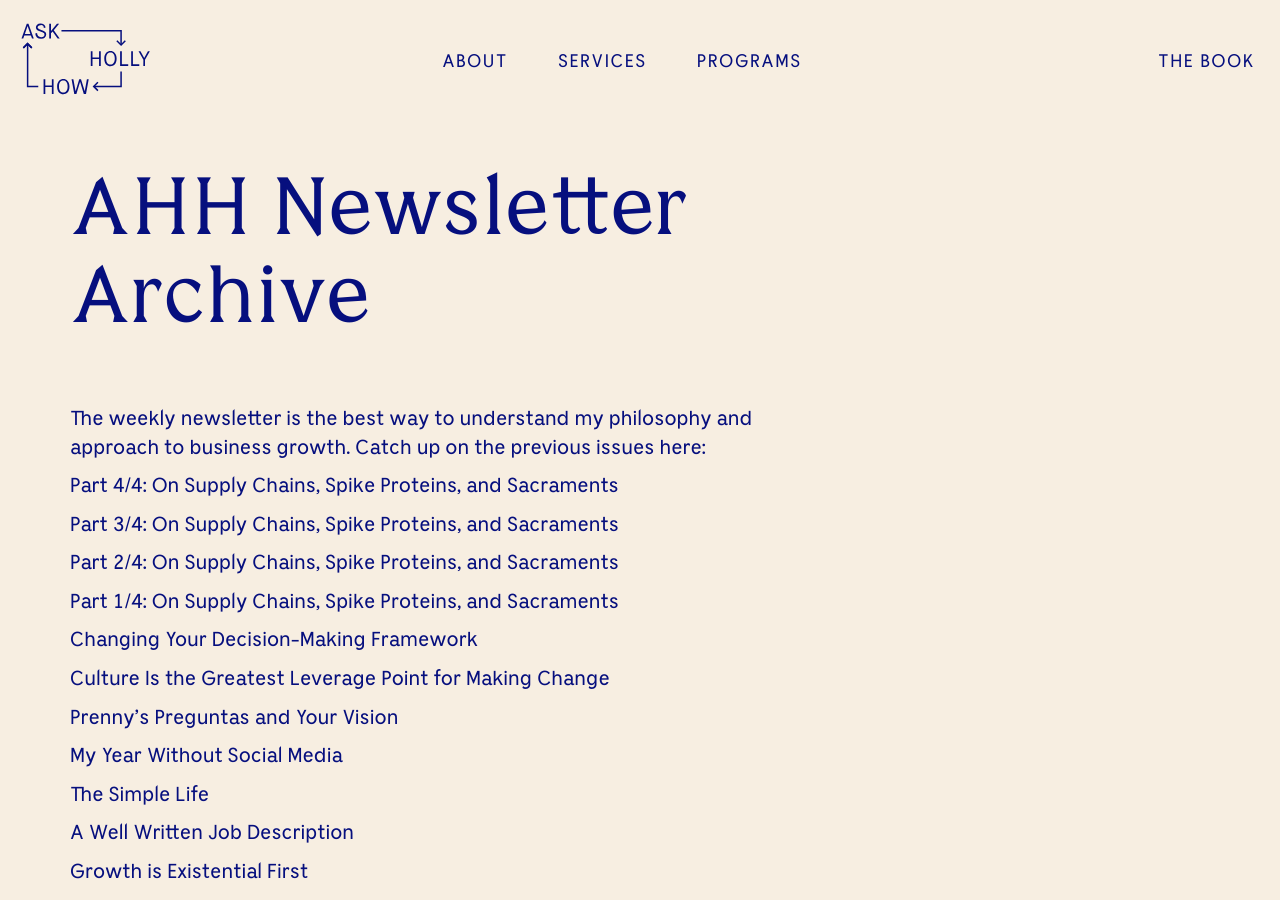
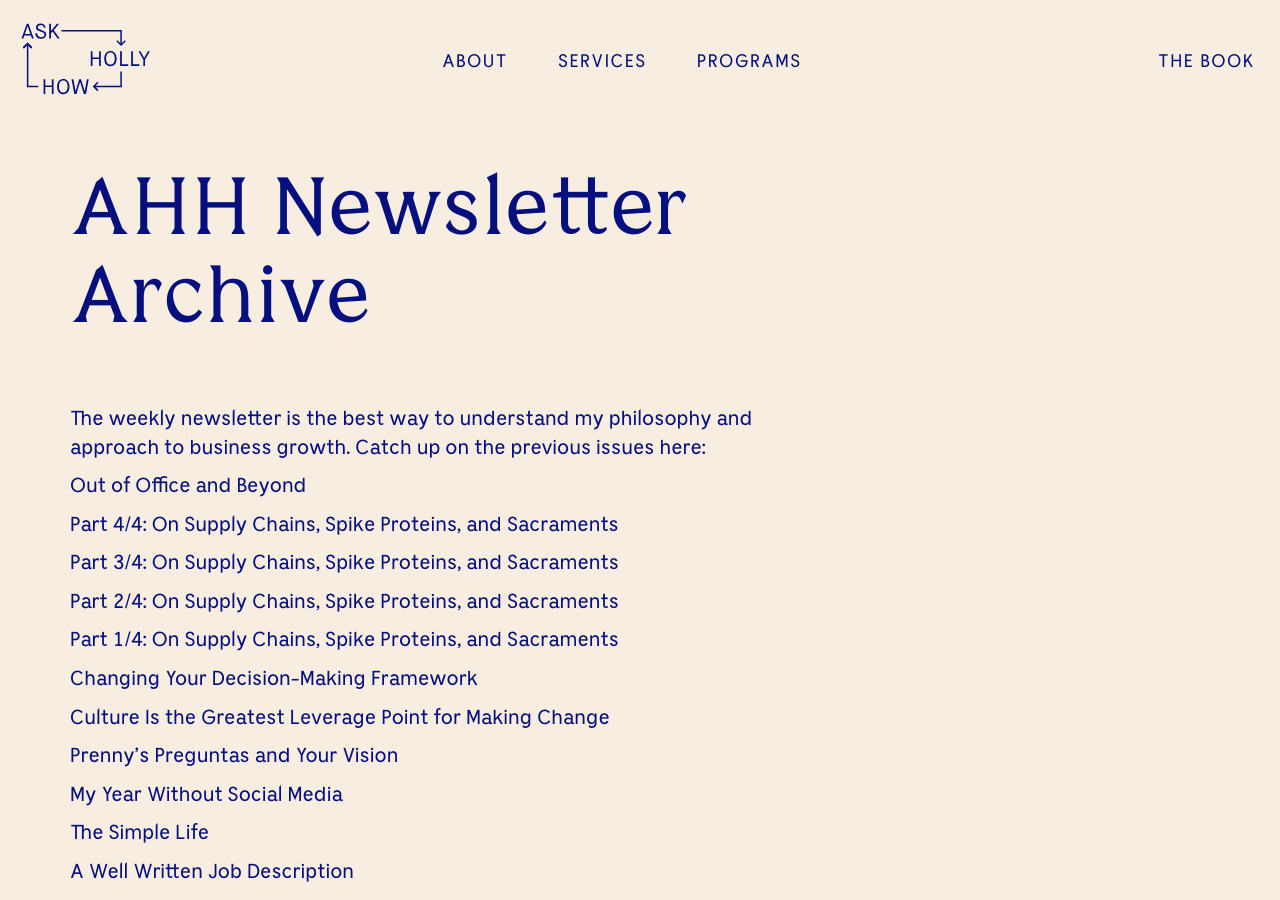
Before and after one commit to hollyhoward78/ask-holly-how, a Jekyll site: the page built from _posts/2017-06-22-intropost.md, in a window 1280 px wide and 900 px high. Built offline with Jekyll 4.4.1, drawn with Linux system fonts in a browser that asks for light colours; a script that is not in the unit is left out; comment, search, counter and statistics services are not loaded.

Commit message:
Update Resources “2017-06-22-intropost”

```diff
--- a/_posts/2017-06-22-intropost.md
+++ b/_posts/2017-06-22-intropost.md
@@ -4,6 +4,8 @@ title: AHH Newsletter Archive
 date: 2021-05-31T22:35:39.433Z
 ---
 The weekly newsletter is the best way to understand my philosophy and approach to business growth. Catch up on the previous issues here:
+
+[Out of Office and Beyond](https://us9.campaign-archive.com/?u=5d546171d6acc818005d962e1&id=faff9d5701)
 
 [Part 4/4: On Supply Chains, Spike Proteins, and Sacraments](https://us9.campaign-archive.com/?u=5d546171d6acc818005d962e1&id=41dafb2346)
 
```
